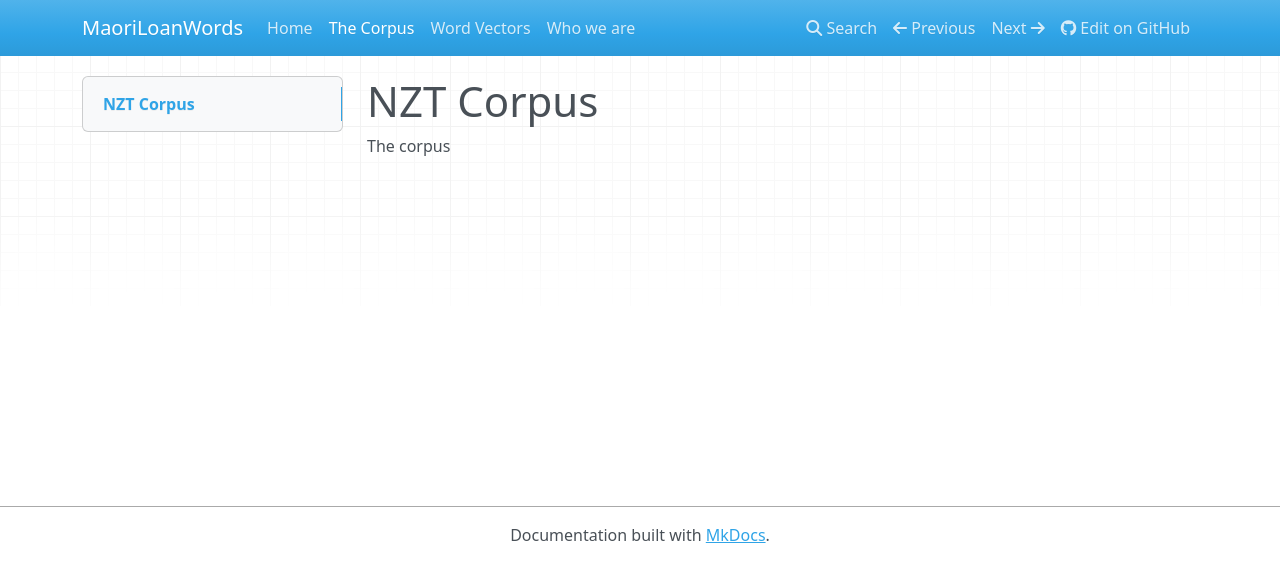
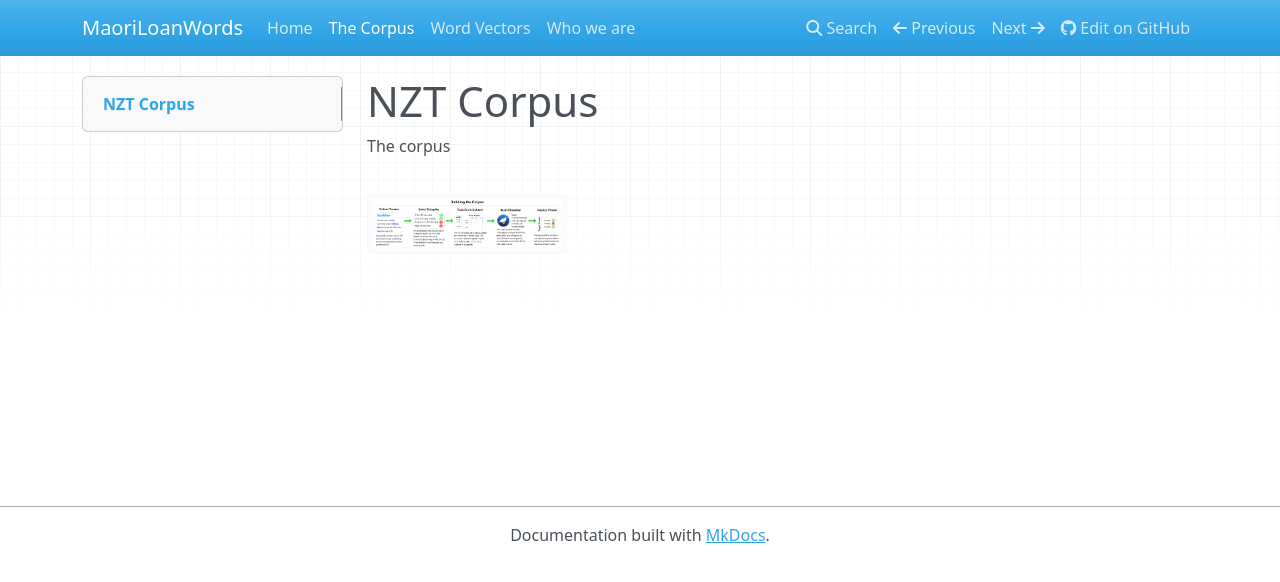
Before and after one commit to Waikato/kiwiwords, an MkDocs documentation site: the page built from docs/corpus.md, in a window 1280 px wide. Shown: the top 582 px of the page. Built offline with MkDocs 1.6.1, drawn with Linux system fonts in a browser that asks for light colours; nearby versions of some CDN libraries.

Commit message:
Update corpus.md

```diff
--- a/docs/corpus.md
+++ b/docs/corpus.md
@@ -1,2 +1,4 @@
 # NZT Corpus
 The corpus
+
+ <img src="../pics/process.png" alt="Process" width="200"/>
```
